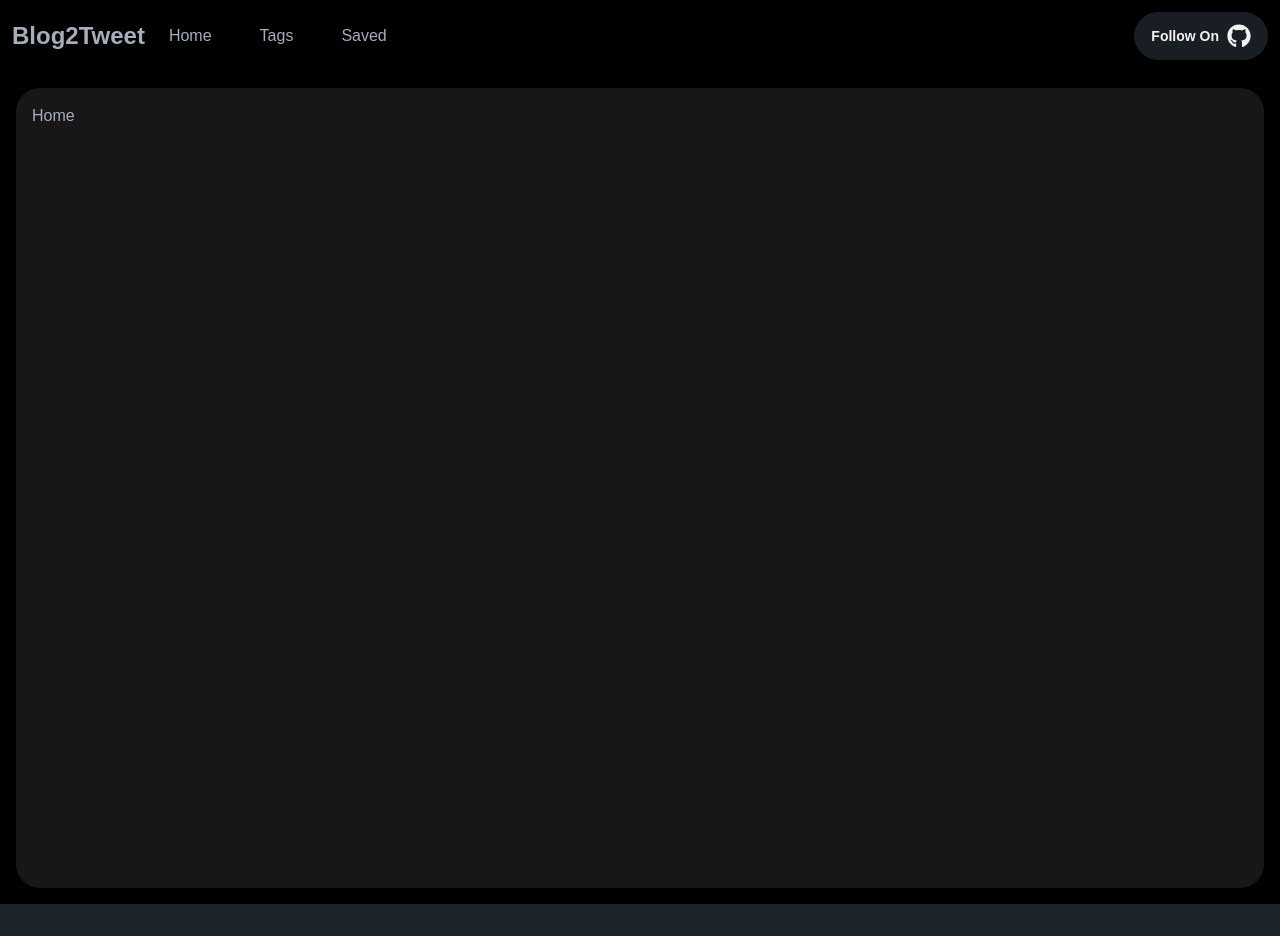
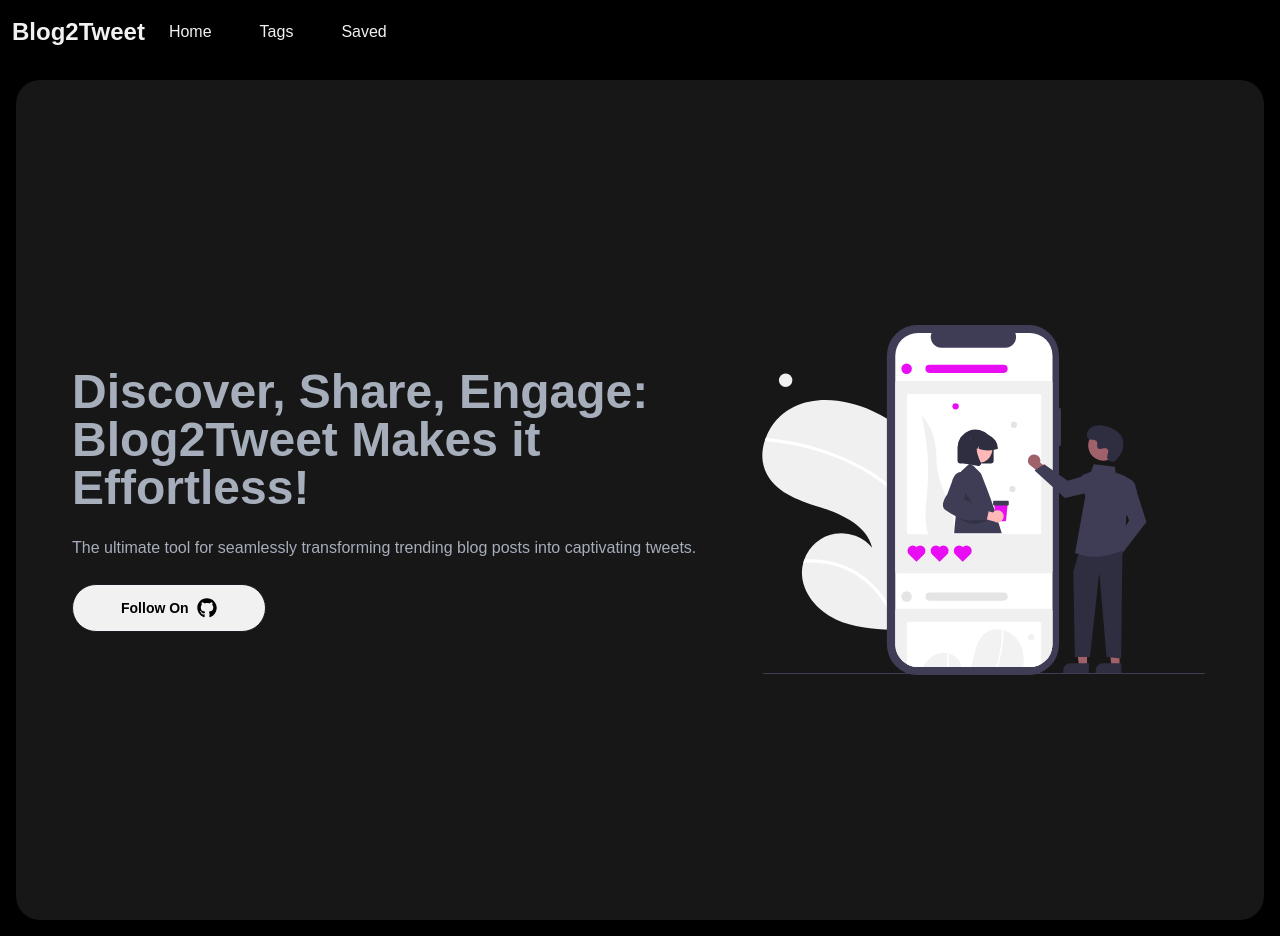
Before and after one commit to adarshswaminath/blog2buzz, a Next.js app: page / in a window 1280 px wide. Before the commit the page ends 904 px from the top, so only its background shows below. Built offline with nearby package versions, Linux system fonts and the light colour scheme.

Commit message:
feat: hero section added

```diff
--- a/app/Components/Navbar.jsx
+++ b/app/Components/Navbar.jsx
@@ -3,21 +3,15 @@
 
 function Navbar() {
     return (
-        <nav className='navbar p-3 flex items-center justify-between'>
+        <nav className='navbar p-3 flex items-center justify-between text-white'>
             <div className="flex items-center gap-6">
                 <h3 className='text-2xl font-bold'>Blog2Tweet</h3>
-                <div className="flex space-x-12">
+                <div className="flex space-x-6 lg:space-x-12">
                     <Link href="/">Home</Link>
                     <Link href="/">Tags</Link>
                     <Link href="/">Saved</Link>
                 </div>
             </div>
-            {/* //? logo */}
-            <div>
-                    <a href="#" className="btn rounded-full text-white flex items-center">
-                        Follow On <FaGithub className="text-2xl"/>
-                    </a>
-                </div>
         </nav>
     )
 }
--- /dev/null
+++ b/app/Home/Hero.jsx
@@ -0,0 +1,18 @@
+import { FaGithub } from "react-icons/fa"
+
+function Hero() {
+  return (
+    <div className="hero min-h-screen ">
+  <div className="hero-content flex-col lg:flex-row-reverse">
+    <img src="/hero.svg" className="lg:max-w-md rounded-lg " />
+    <div>
+      <h1 className="text-5xl font-bold max-w-2xl">Discover, Share, Engage: Blog2Tweet Makes it Effortless! </h1>
+      <p className="py-6">The ultimate tool for seamlessly transforming trending blog posts into captivating tweets.</p>
+      <button className="btn bg-white text-black hover:text-white px-12 rounded-full">Follow On <FaGithub className="text-xl"/></button>
+    </div>
+  </div>
+</div>
+  )
+}
+
+export default Hero
--- /dev/null
+++ b/app/Home/Home.jsx
@@ -0,0 +1,11 @@
+import Hero from "./Hero";
+
+export default function Home() {
+  return (
+    <main className="p-2 lg:p-4">
+        <div className="p-3 lg:p-5 rounded-[24px] bg-background min-h-screen">
+          <Hero/>
+        </div>
+    </main>
+  )
+}
--- a/app/page.jsx
+++ b/app/page.jsx
@@ -1,7 +1,9 @@
+import Home from "./Home/Home";
+
 export default function page() {
   return (
-   <div className="p-4">
-     <div className="p-4 rounded-[24px] bg-background min-h-screen">Home</div>
-   </div>
+   <main>
+    <Home/>
+   </main>
   )
 }
--- a/tailwind.config.js
+++ b/tailwind.config.js
@@ -10,6 +10,7 @@
       'purple': '#e90df3',
       'white': '#f1f1f1',
       'background': '#171717',
+      'black': "#000"
     },
     extend: {},
   },
```
Also changed, not shown: public/hero.svg (added).
